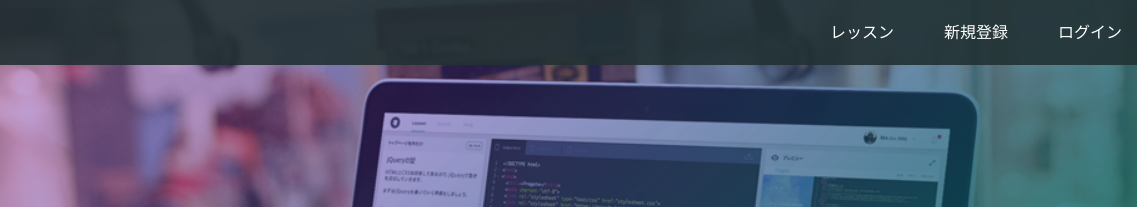
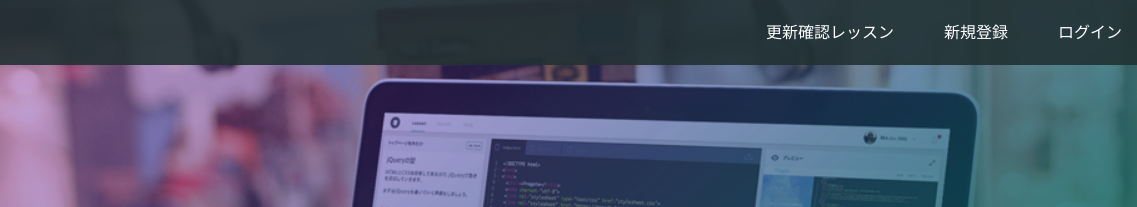
Before and after one commit to hirood2s/hirood2s.github.io, a plain HTML site: page index.html in a window 1280 px wide. Shown: the top 207 px of the page, 143-1280 px from the left. Drawn offline with Linux system fonts and the light colour scheme.

Commit message:
Update index.html

```diff
--- a/index.html
+++ b/index.html
@@ -15,7 +15,7 @@
       </div>
       <span class="fa fa-bars menu-icon"></span>
       <div class="header-right">
-        <a href="#">レッスン</a>
+        <a href="#">更新確認レッスン</a>
         <a href="#">新規登録</a>
         <a href="#" class="login">ログイン</a>
       </div>
```
